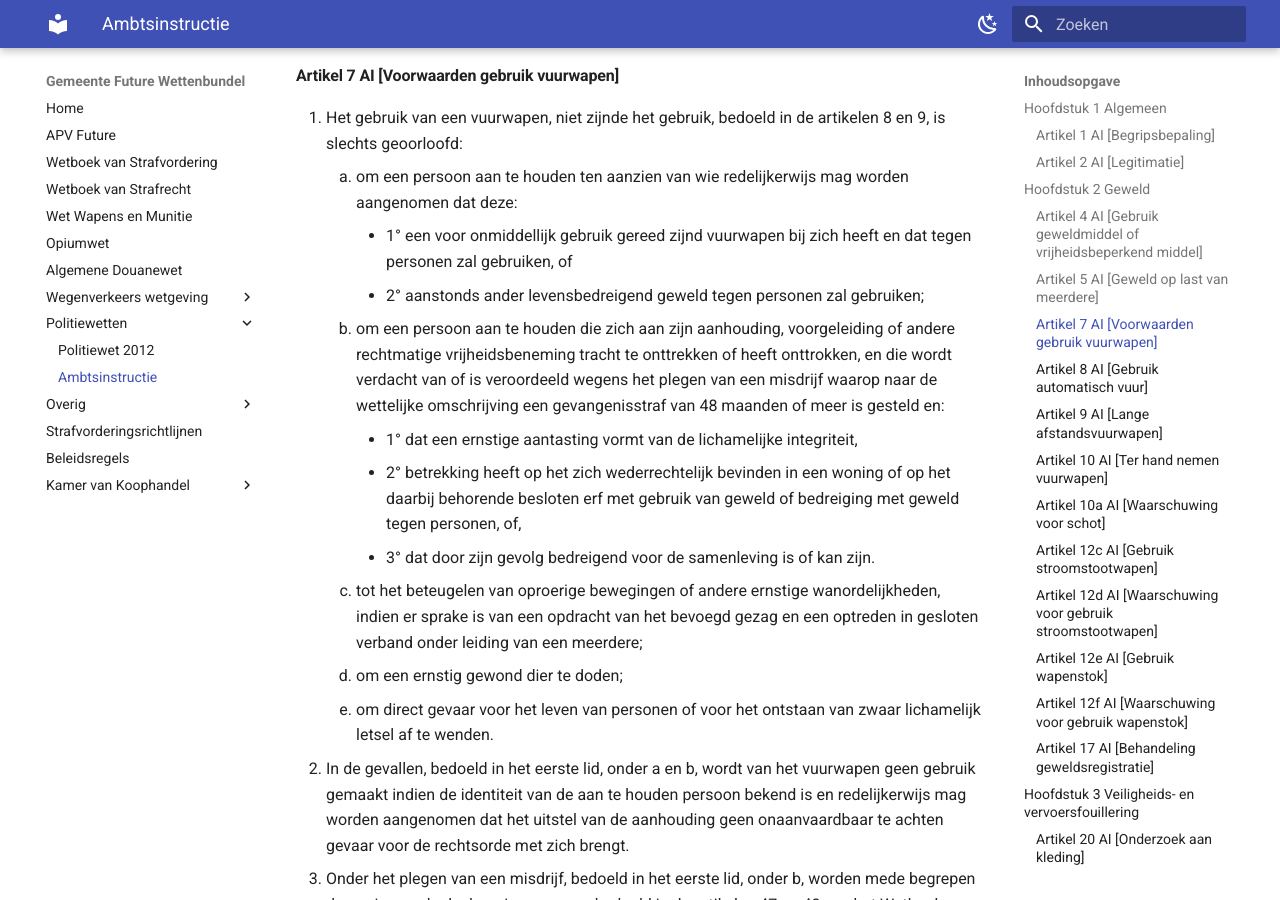
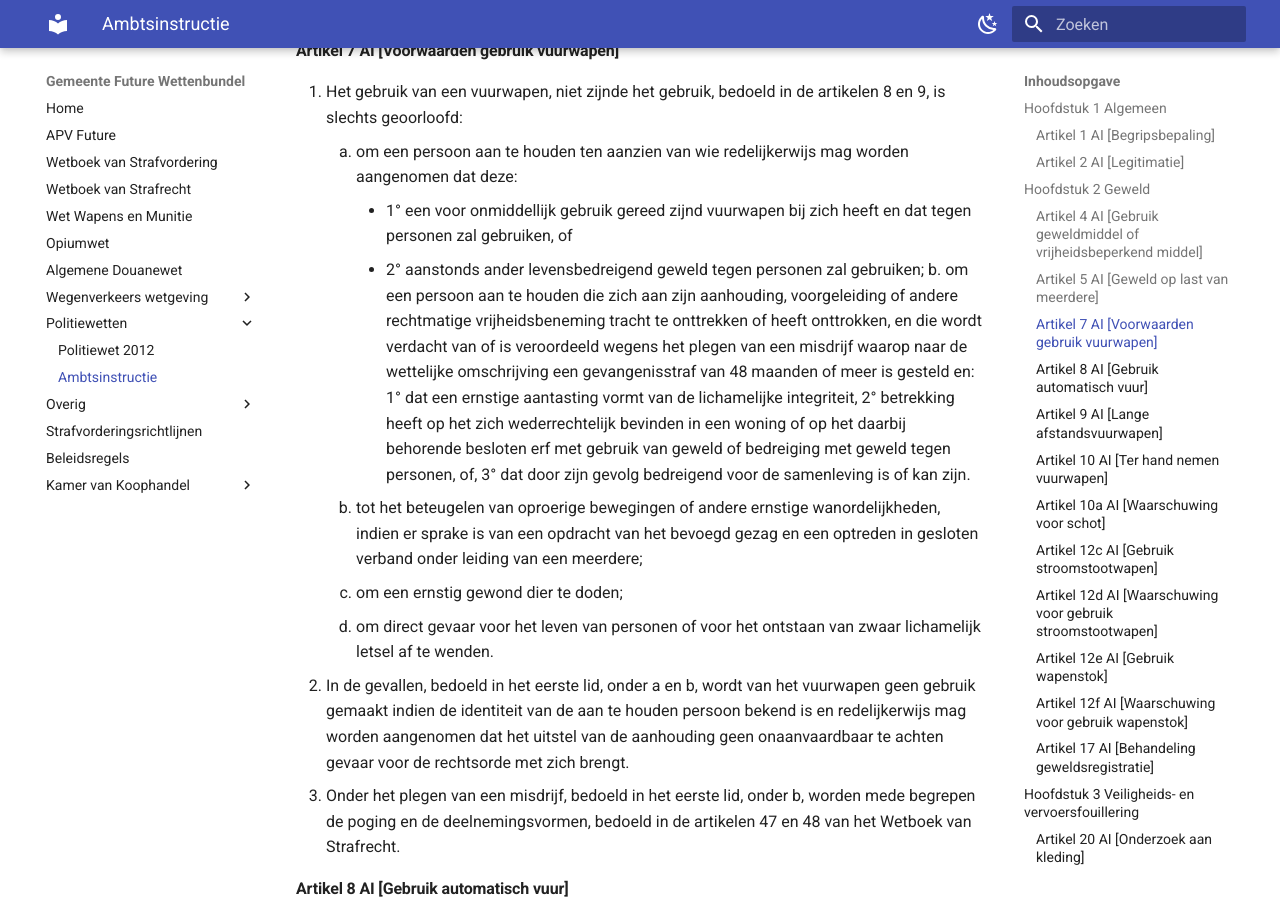
Before and after one commit to EnriqueFernandez20/FutureRP-Wettenbundel, an MkDocs documentation site: the page built from docs/ambtsinstructie.md, in a window 1280 px wide and 900 px high, scrolled down 2355 px. Built offline with MkDocs 1.6.1 and Material for MkDocs 9.7.7, drawn with Linux system fonts in a browser that asks for light colours; part of the change alters nothing that is shown; some of the changed text lies outside the part shown.

```diff
--- a/docs/ambtsinstructie.md
+++ b/docs/ambtsinstructie.md
@@ -19,7 +19,7 @@
         - 1° de krachtens [artikel 22](politiewet-2012.md#artikel-22-pw-2012-bewapening-uitrusting-en-kleding) van de Politiewet 2012 toegelaten bewapening.
     5. vrijheidsbeperkende middelen, waaronder hulpmiddelen jegens ingeslotenen:
         - 1° de krachtens [artikel 22](politiewet-2012.md#artikel-22-pw-2012-bewapening-uitrusting-en-kleding) van de Politiewet 2012 toegelaten vrijheidsbeperkende middelen, en
-        - 2° de door Onze Minister van Defensie ter beschikking gestelde vrijheidsbeperkende middelen;
+        - 2° de door Onze Rechter ter beschikking gestelde vrijheidsbeperkende middelen;
     6. automatisch vuur: het lossen van meerdere schoten als gevolg van het eenmalig overhalen van de trekker van een vuurwapen;
     7. het gebruik van een vuurwapen: het richten, het gericht houden of het schieten met een vuurwapen;
     8. niet-penetrerend projectiel: projectiel dat is ontworpen om personen te treffen en daarbij niet het lichaam binnen te dringen;
@@ -56,15 +56,15 @@
     1. om een persoon aan te houden ten aanzien van wie redelijkerwijs mag worden aangenomen dat deze:
         - 1° een voor onmiddellijk gebruik gereed zijnd vuurwapen bij zich heeft en dat tegen personen zal gebruiken, of
         - 2° aanstonds ander levensbedreigend geweld tegen personen zal gebruiken;
-    2. om een persoon aan te houden die zich aan zijn aanhouding, voorgeleiding of andere rechtmatige vrijheidsbeneming tracht te onttrekken of heeft onttrokken, en die wordt verdacht van of is veroordeeld wegens het plegen van een misdrijf waarop naar de wettelijke omschrijving een gevangenisstraf van 48 maanden of meer is gesteld en:
-        - 1° dat een ernstige aantasting vormt van de lichamelijke integriteit,
-        - 2° betrekking heeft op het zich wederrechtelijk bevinden in een woning of op het daarbij behorende besloten erf met gebruik van geweld of bedreiging met geweld tegen personen, of,
-        - 3° dat door zijn gevolg bedreigend voor de samenleving is of kan zijn.
+b. om een persoon aan te houden die zich aan zijn aanhouding, voorgeleiding of andere rechtmatige vrijheidsbeneming tracht te onttrekken of heeft onttrokken, en die wordt verdacht van of is veroordeeld wegens het plegen van een misdrijf waarop naar de wettelijke omschrijving een gevangenisstraf van 48 maanden of meer is gesteld en:
+1° dat een ernstige aantasting vormt van de lichamelijke integriteit,
+2° betrekking heeft op het zich wederrechtelijk bevinden in een woning of op het daarbij behorende besloten erf met gebruik van geweld of bedreiging met geweld tegen personen, of,
+3° dat door zijn gevolg bedreigend voor de samenleving is of kan zijn.
     3. tot het beteugelen van oproerige bewegingen of andere ernstige wanordelijkheden, indien er sprake is van een opdracht van het bevoegd gezag en een optreden in gesloten verband onder leiding van een meerdere;
     4. om een ernstig gewond dier te doden;
     5. om direct gevaar voor het leven van personen of voor het ontstaan van zwaar lichamelijk letsel af te wenden.
-2. In de gevallen, bedoeld in het eerste lid, onder a en b, wordt van het vuurwapen geen gebruik gemaakt indien de identiteit van de aan te houden persoon bekend is en redelijkerwijs mag worden aangenomen dat het uitstel van de aanhouding geen onaanvaardbaar te achten gevaar voor de rechtsorde met zich brengt.
-3. Onder het plegen van een misdrijf, bedoeld in het eerste lid, onder b, worden mede begrepen de poging en de deelnemingsvormen, bedoeld in de artikelen 47 en 48 van het Wetboek van Strafrecht.
+3. In de gevallen, bedoeld in het eerste lid, onder a en b, wordt van het vuurwapen geen gebruik gemaakt indien de identiteit van de aan te houden persoon bekend is en redelijkerwijs mag worden aangenomen dat het uitstel van de aanhouding geen onaanvaardbaar te achten gevaar voor de rechtsorde met zich brengt.
+4. Onder het plegen van een misdrijf, bedoeld in het eerste lid, onder b, worden mede begrepen de poging en de deelnemingsvormen, bedoeld in de artikelen 47 en 48 van het Wetboek van Strafrecht.
 
 #### Artikel 8 AI [Gebruik automatisch vuur]
 
@@ -118,7 +118,7 @@ De ambtenaar of de meerdere onder wiens bevel de ambtenaar optreedt, waarschuwt
 
 1. De ambtenaar die geweld heeft aangewend, meldt schriftelijk de aard, waaronder het gebruikte geweldmiddel, en de gevolgen daarvan en mondeling de feiten en omstandigheden, waaronder de redenen die tot het aanwenden van geweld hebben geleid, zo spoedig mogelijk aan de hulpofficier van justitie die krachtens aanwijzing is belast met de registratie van aangewend geweld.
 2. Indien de ambtenaar die geweld heeft aangewend, onder leiding van een ter plaatse aanwezige meerdere heeft opgetreden en geweld heeft aangewend na diens uitdrukkelijke last, geschiedt de melding, bedoeld in het eerste lid, door deze meerdere. De ambtenaar verstrekt de hulpofficier van justitie, bedoeld in het eerste lid, desgevraagd de nodige inlichtingen.
-3. De melding wordt door de hulpofficier van justitie, bedoeld in het eerste lid, zo spoedig mogelijk geregistreerd op een daartoe door Onze Minister vastgestelde wijze, indien:
+3. De melding wordt door de hulpofficier van justitie, bedoeld in het eerste lid, zo spoedig mogelijk geregistreerd op een daartoe door Onze Rechter vastgestelde wijze, indien:
     1. het aanwenden van geweld de dood dan wel lichamelijk letsel van meer dan geringe betekenis heeft veroorzaakt;
     2. gebruik is gemaakt van een vuurwapen, of
     3. het aanwenden van geweld naar het oordeel van de hulpofficier van justitie daartoe aanleiding geeft.
```
